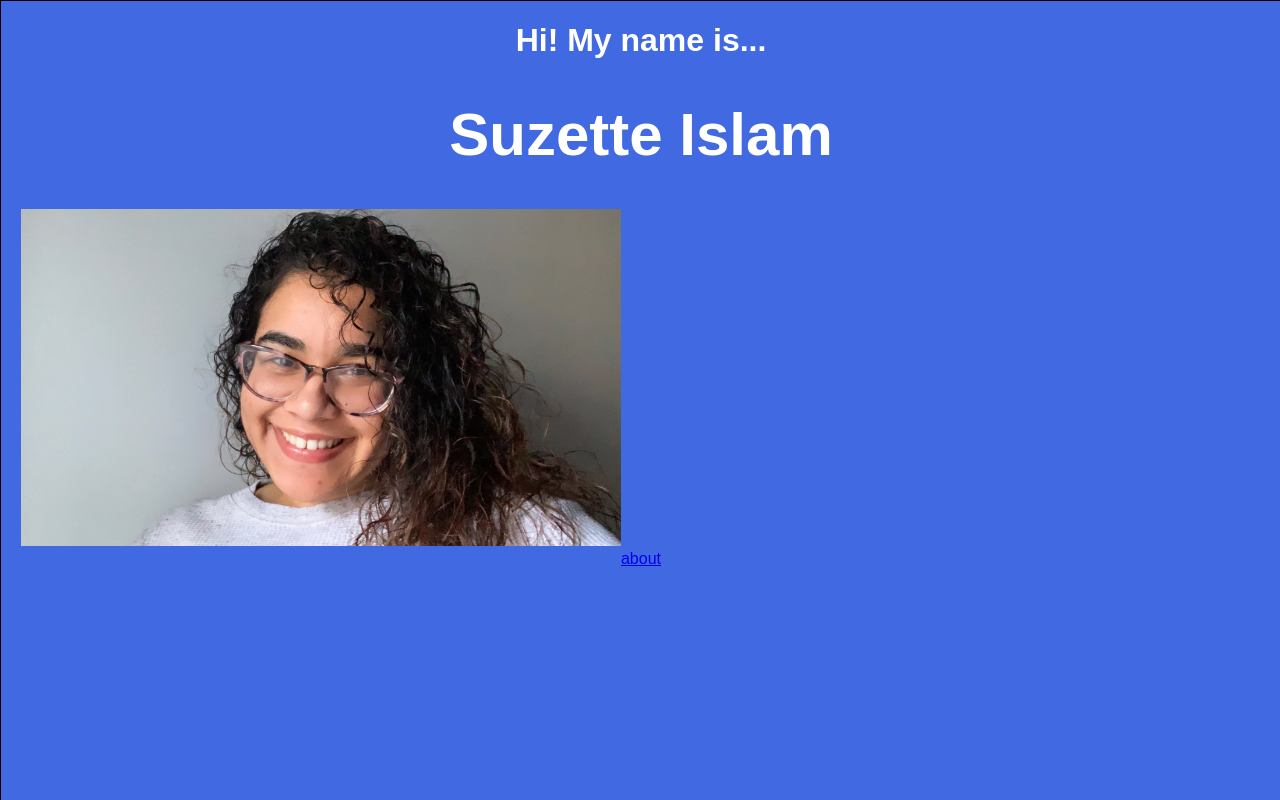
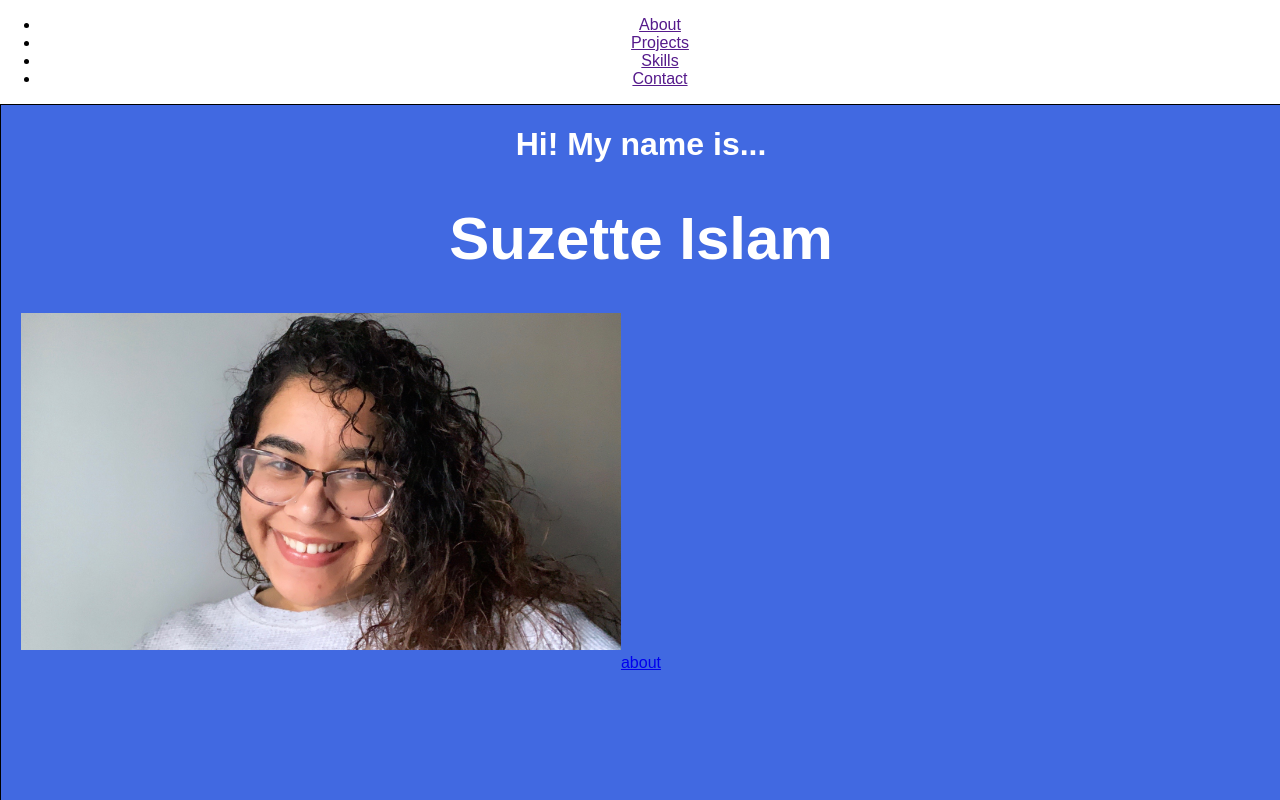
Before and after one commit to durdonadjalilova/personal-portfolio, a React (Create React App) app: page / in a window 1280 px wide. Shown: the top 800 px of the page. Built offline with nearby package versions, Linux system fonts and the light colour scheme.

Commit message:
nav bar for components

```diff
--- a/src/App.js
+++ b/src/App.js
@@ -6,10 +6,12 @@ import Contact from './components/Contact';
 import DisplayProjects from './components/DisplayProjects';
 import Landing from './components/Landing';
 import Slogo from './additional/si.png';
+import NavBar from './components/NavBar';
 
 function App() {
   return (
     <div className="App">
+      <NavBar />
       <Landing />
       <About />
       <DisplayProjects />
--- a/src/components/NavBar.jsx
+++ b/src/components/NavBar.jsx
@@ -3,9 +3,9 @@ import { Link, Route } from 'react-router-dom'
 
 const NavBar = () => (
     <div>
-        <nav>
-            <label htmlFor="hamburger">&#9776;</label>
-            <input type="checkbox" id='hamburger' />
+        <nav className='nav'>
+            {/* <label htmlFor="hamburger">&#9776;</label>
+            <input type="checkbox" id='hamburger' /> */}
 
             <ul>
                 <li><Link>About</Link></li>
```
